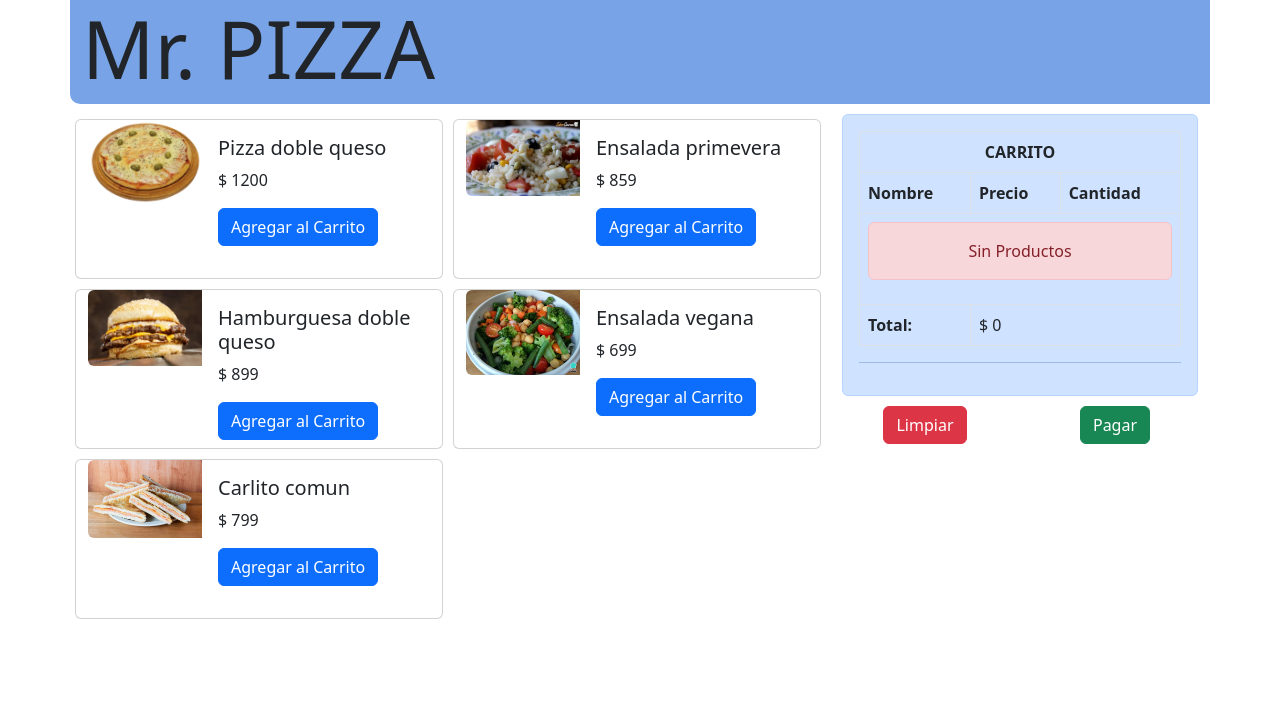
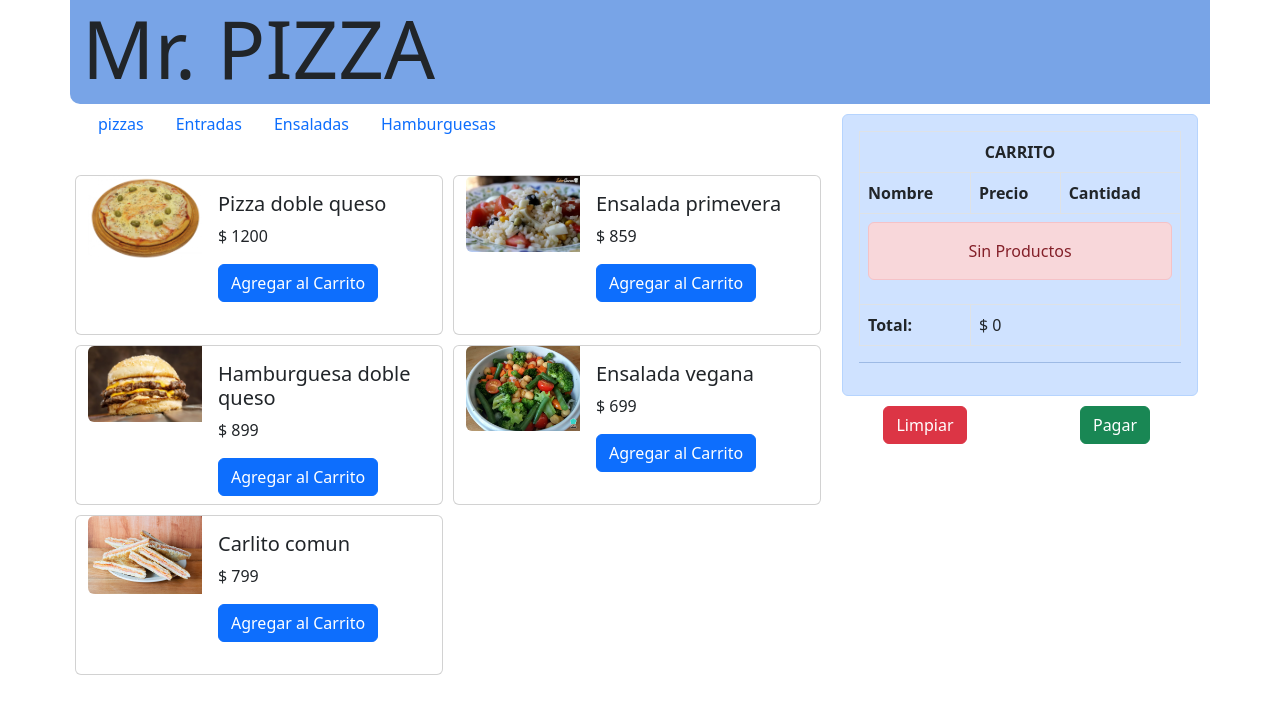
Before and after one commit to rulomak/terminal_ventas, a Django app: page /products/ in a window 1280 px wide. Shown: the top 714 px of the page. Run offline with Django 4.2, Linux system fonts and the light colour scheme; data comes from the database, SQL or seed files in the repository; both versions use the stored data as it was after the commit.

Commit message:
add menu dinamico

```diff
--- a/products/views.py
+++ b/products/views.py
@@ -1,11 +1,12 @@
-from unicodedata import category, name
+
 from django.shortcuts import render
 from .models import Product, Category
 
 # Create your views here.
 def product(request):
     products = Product.objects.all()
-    return render(request, "index.html", {'products':products})
+    categories = Category.objects.all()
+    return render(request, "index.html", {'products':products, 'categories':categories})
 
 
 
@@ -15,4 +16,4 @@ def category(request, category_id):
         category = Category.objects.get(id=category_id)
         products = Product.objects.filter(categories=category)
         categories = Category.objects.all()
-        return render(request, "category.html", {'category':category, 'products':products, 'categories':categories})
+        return render(request, "index.html", {'category':category, 'products':products, 'categories':categories})
--- /dev/null
+++ b/templates/category.html
@@ -0,0 +1,23 @@
+
+<div class="row" style="padding: 10px 0;">
+    <div class="col-12">
+        <div class="row">
+            {% for product in products %}
+            <div class="card mb-6" style="height: 10rem; width: 23rem; margin: 5px;">
+                <div class="row g-0">
+                  <div class="col-md-4">
+                    <img src="{{product.image.url}}" class="img-fluid rounded-start" alt="...">
+                  </div>
+                  <div class="col-md-8">
+                    <div class="card-body">
+                      <h5 class="card-title">{{product.title}}</h5>
+                      <p class="card-text">$ {{product.price}}</p>
+                      <a href="{% url 'add' product.id %}" class="btn btn-primary" style="font-display: 4;">Agregar al Carrito</a>
+                    </div>
+                  </div>
+                </div>
+              </div>
+            {% endfor %}
+        </div>
+     </div>
+</div>
--- a/templates/index.html
+++ b/templates/index.html
@@ -14,30 +14,22 @@
         <div class="row">
             <div class="col-12 align-self-center" style="background-color: rgb(120, 164, 231); border-end-start-radius: 10px; "><h1 class="display-1">Mr. PIZZA</h1></div>
         </div>
+
         <div class="row">
             <div class="col-8">
-                <div class="row" style="padding: 10px 0;">
-                    <div class="col-12">
-                        <div class="row">
-                            {% for product in products %}
-                            <div class="card mb-6" style="height: 10rem; width: 23rem; margin: 5px;">
-                                <div class="row g-0">
-                                  <div class="col-md-4">
-                                    <img src="{{product.image.url}}" class="img-fluid rounded-start" alt="...">
-                                  </div>
-                                  <div class="col-md-8">
-                                    <div class="card-body">
-                                      <h5 class="card-title">{{product.title}}</h5>
-                                      <p class="card-text">$ {{product.price}}</p>
-                                      <a href="{% url 'add' product.id %}" class="btn btn-primary" style="font-display: 4;">Agregar al Carrito</a>
-                                    </div>
-                                  </div>
-                                </div>
-                              </div>
-                            {% endfor %}
-                        </div>
-                     </div>
-                </div>
+                    <!-- cuerpo productos -->
+                    <ul class="nav nav-pills mb-3" id="pills-tab" role="tablist">
+                        {% for category in categories %}
+                          <li class="nav-item" role="presentation">
+                            <a href="{% url 'category' category.id %}" style="text-decoration: none;"><button class="nav-link" id="pills-home-tab" data-bs-toggle="pill" data-bs-target="#pills-home" type="button" role="tab" aria-controls="pills-home" aria-selected="true">{{category.name}}</button></a>
+                          </li>
+                        {% endfor %}
+                      </ul>
+                      <div class="tab-content" id="pills-tabContent">
+                        <div class="tab-pane fade show active" id="pills-home" role="tabpanel" aria-labelledby="pills-home-tab" tabindex="0">{% include "category.html" %}</div>
+
+                      </div>
+                      <!--fin productos-->
 
             </div>
             <div class="col-4">
```
Also changed, not shown: cart/views.py (+6 -4 lines), templates/product.html (added, +23 -0 lines), db.sqlite3.
